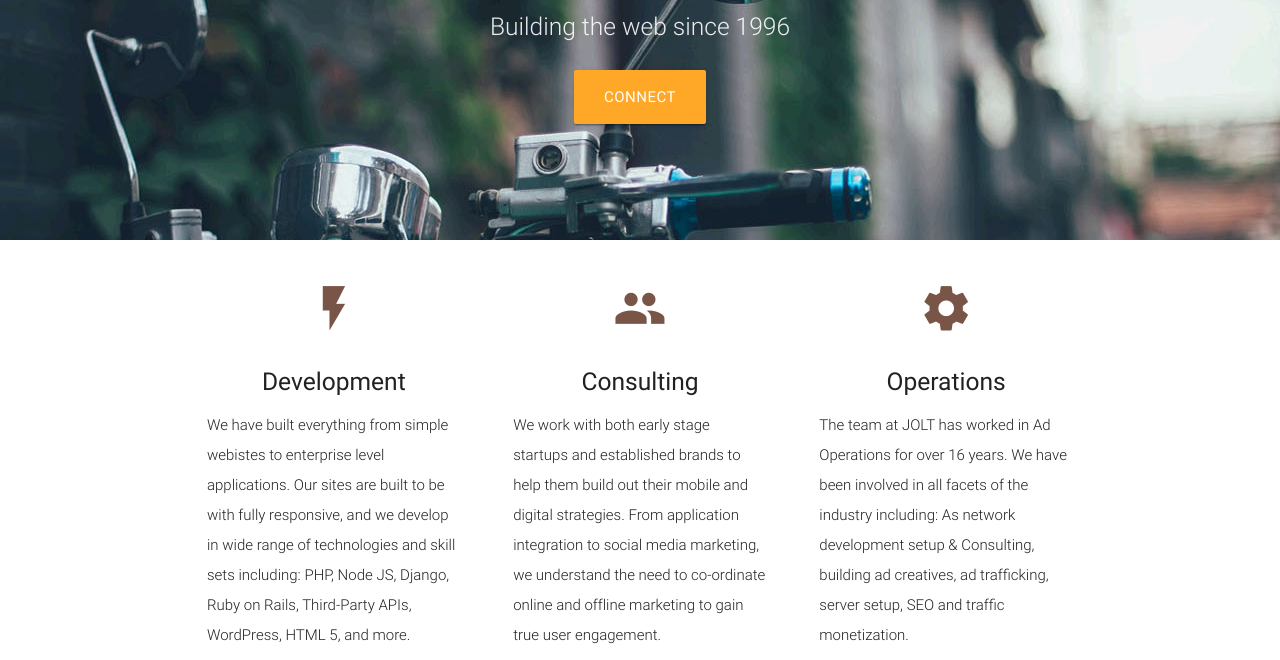
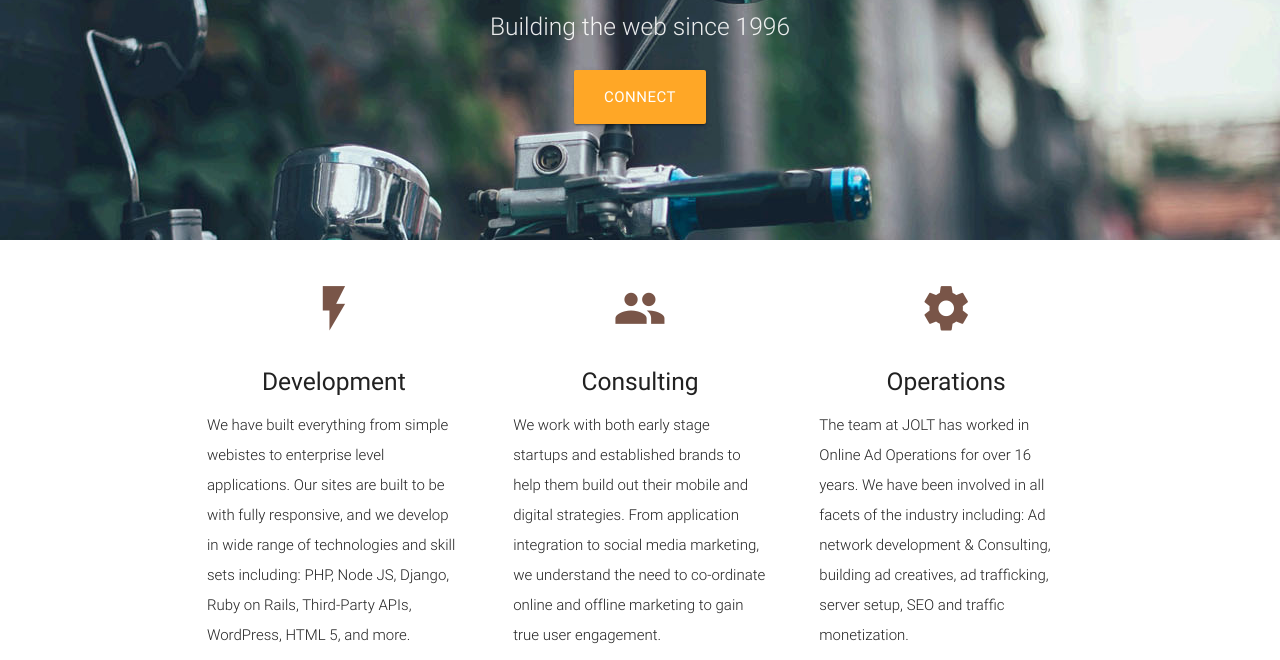
Before and after one commit to SeanToohey/seantoohey.github.io, a plain HTML site: page index.html in a window 1280 px wide. Shown: the part 140-800 px from the top of the page. Drawn offline with nearby package versions, Linux system fonts and the light colour scheme.

Commit message:
Text fix

```diff
--- a/index.html
+++ b/index.html
@@ -60,7 +60,7 @@
             <h2 class="center brown-text"><i class="material-icons">settings</i></h2>
             <h5 class="center">Operations</h5>
 
-            <p class="light">The team at JOLT has worked in Ad Operations for over 16 years. We have been involved in all facets of the industry including: As network development setup &amp; Consulting, building ad creatives, ad trafficking, server setup, SEO and traffic monetization.</p>
+            <p class="light">The team at JOLT has worked in Online Ad Operations for over 16 years. We have been involved in all facets of the industry including: Ad network development &amp; Consulting, building ad creatives, ad trafficking, server setup, SEO and traffic monetization.</p>
           </div>
         </div>
       </div>
```
